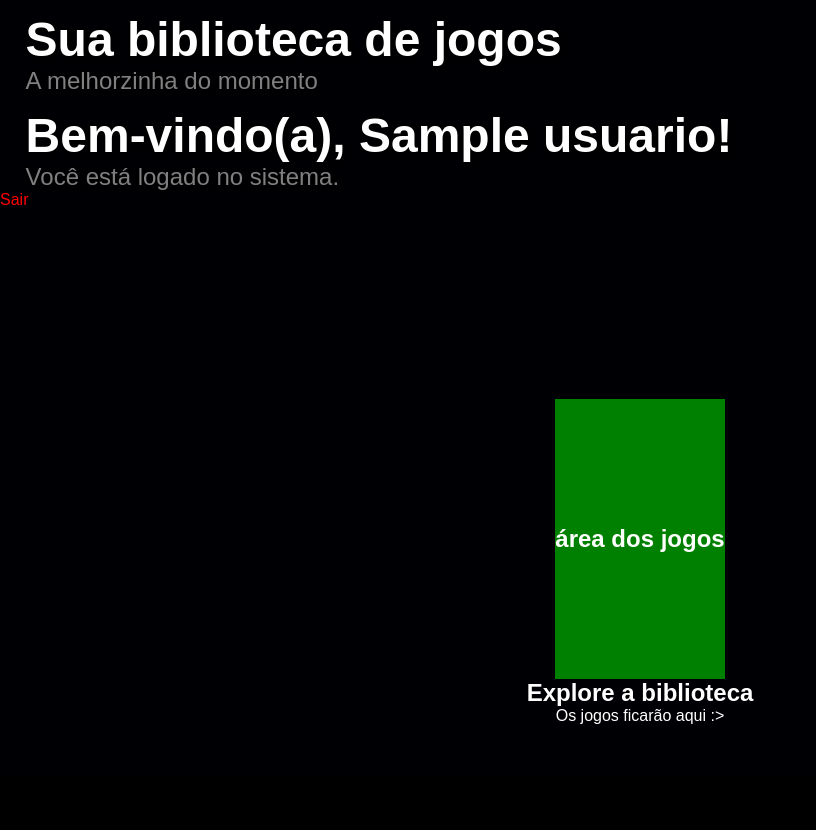
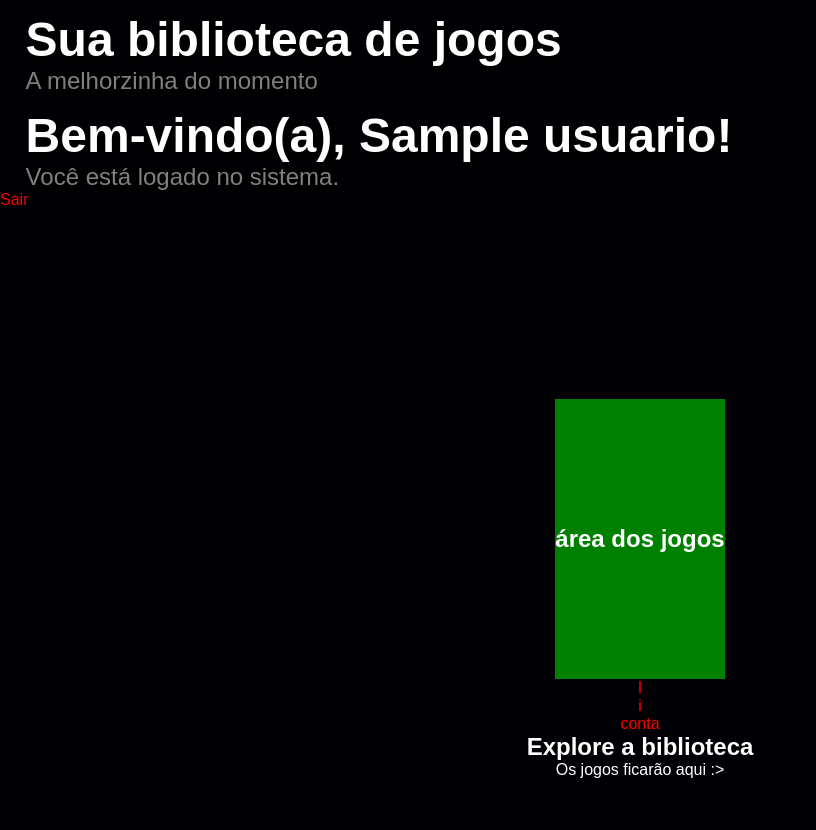
Before and after one commit to Manoel-Vi/ProjetoPSI-3, a Flask app: page / in a window 1280 px wide. Shown: the part 19-849 px from the top of the page, without its empty margins (0-816 px from the left). Before the commit the page ends 743 px from the top, so only its background shows below. Run offline with Flask 3, Linux system fonts and the light colour scheme; a user stored in the database is signed in; tables that the repository leaves empty hold one stand-in row (values such as "Sample post").

Commit message:
feat: adiciona bases para as rotas de listar jogos e pedidos, e da conta

```diff
--- a/projeto/app.py
+++ b/projeto/app.py
@@ -1,6 +1,7 @@
 from flask import Flask, render_template
 from blueprints.auth import auth_bp
 from blueprints.error import error_bp
+from blueprints.games import games_bp
 from database import Base, engine, SessionLocal
 from flask_login import LoginManager
 from models import Usuario
@@ -12,6 +13,7 @@ Base.metadata.create_all(bind=engine)
 
 app.register_blueprint(auth_bp)
 app.register_blueprint(error_bp)
+app.register_blueprint(games_bp)
 
 login_manager = LoginManager()
 login_manager.init_app(app)
--- a/projeto/blueprints/auth/routes.py
+++ b/projeto/blueprints/auth/routes.py
@@ -57,3 +57,8 @@ def login():
 def logout():
     logout_user()
     return redirect(url_for('index'))
+
+@auth_bp.route('/conta')
+@login_required
+def conta():
+    return render_template("auth/usuario.html")
--- a/projeto/blueprints/games/__init__.py
+++ b/projeto/blueprints/games/__init__.py
@@ -0,0 +1,5 @@
+from flask import Blueprint
+
+games_bp = Blueprint("games", __name__, template_folder="templates")
+
+from blueprints.games import routes
--- a/projeto/templates/index.html
+++ b/projeto/templates/index.html
@@ -26,6 +26,9 @@
         {% if current_user.is_authenticated %}
             <section id="maisDaBiblioteca">
                 <h1>área dos jogos <!-- (só coloque a imagem aqui ass:Alisson) --></h1>
+                <a href="{{ url_for('games.listar_jogos') }}">l</a>
+                <a href="{{ url_for('games.listar_pedidos') }}">i</a>
+                <a href="{{ url_for('auth.conta') }}">conta</a>
                 <h2>Explore a biblioteca</h2>
                 <p>Os jogos ficarão aqui :></p>
             </section>
```
Also changed, not shown: projeto/blueprints/games/routes.py (+10 -0 lines).
